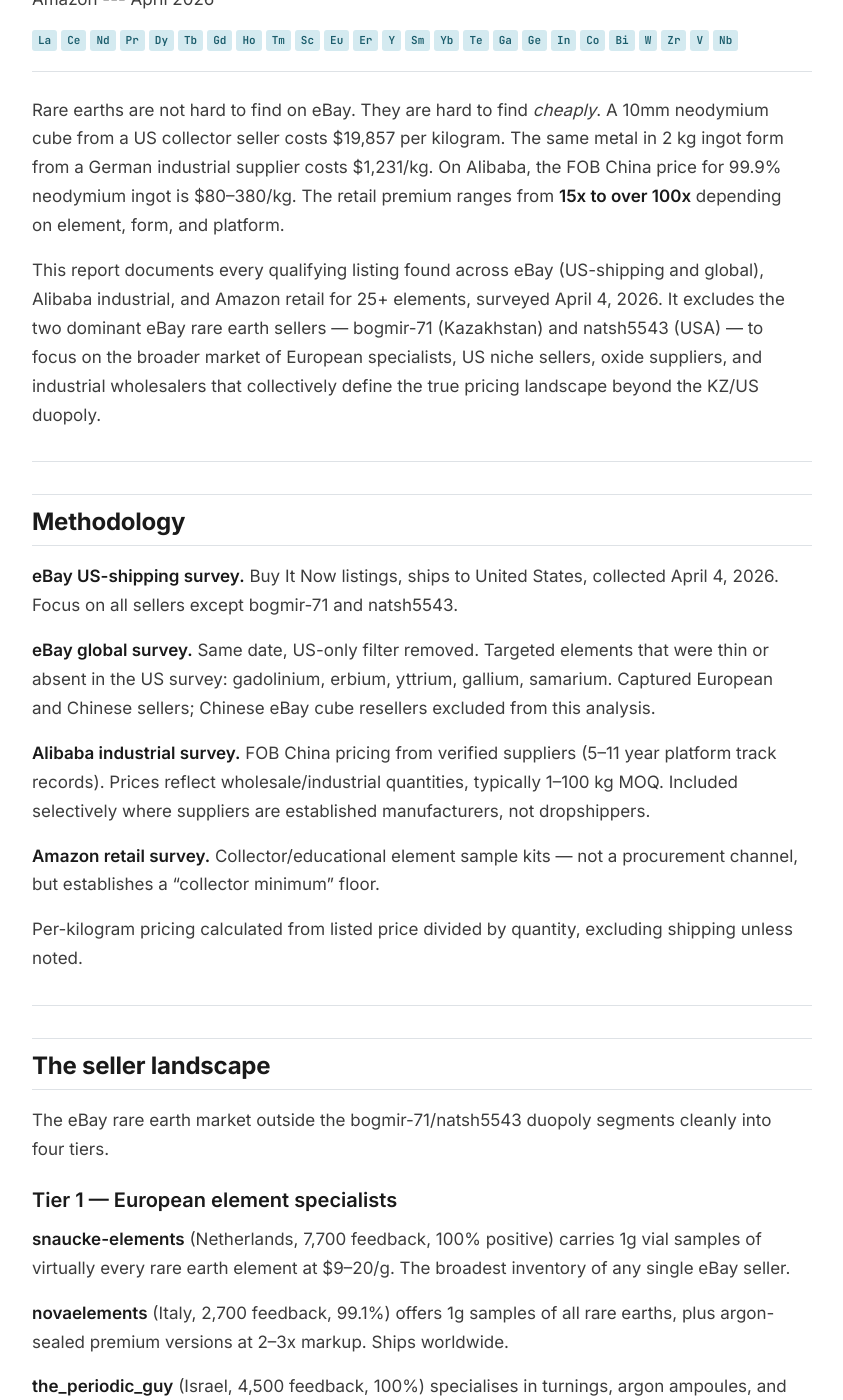
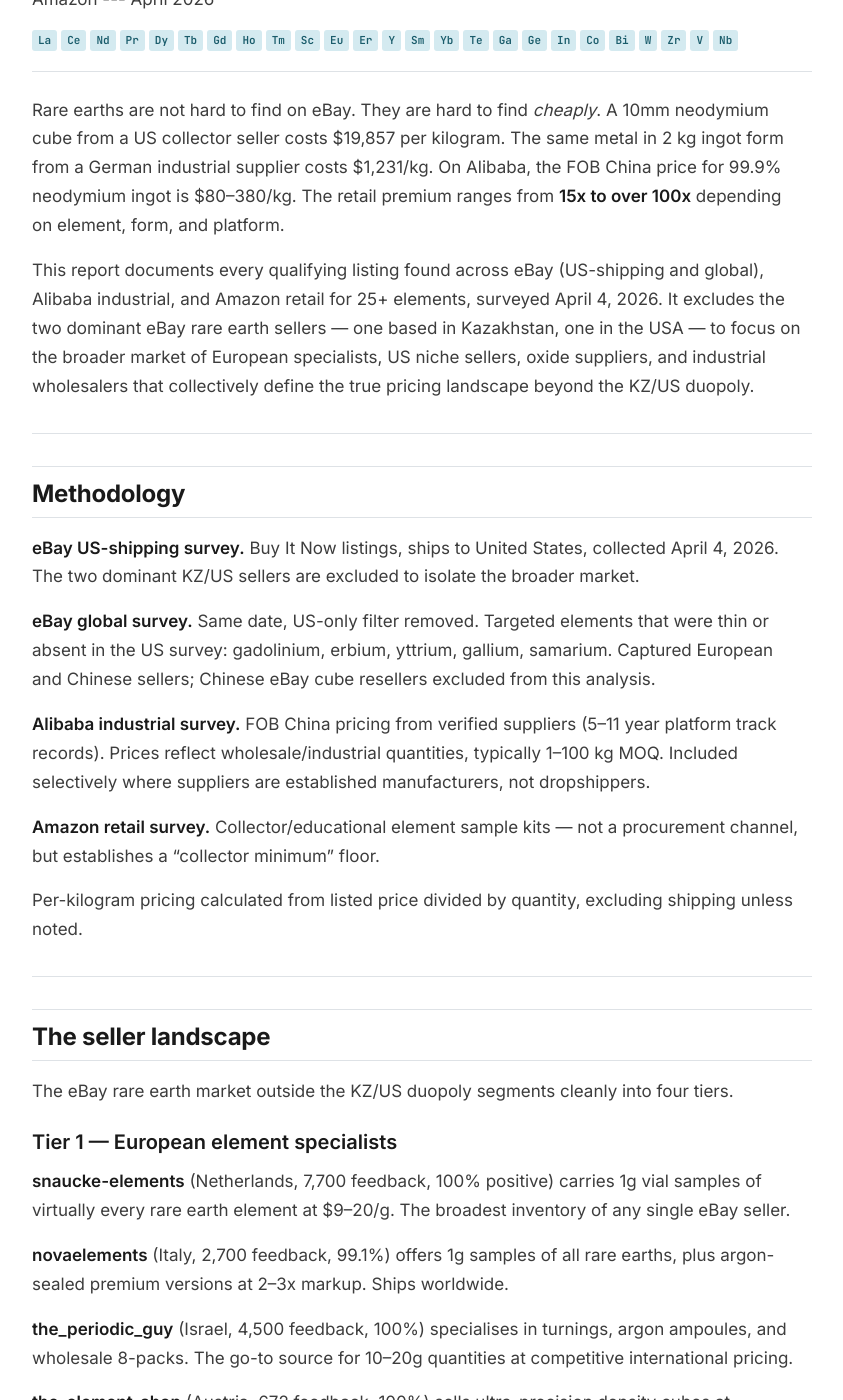
Before and after one commit to mironovb/lanthanides.io, a Jekyll site: the page built from _articles/ebay-rare-earth-market-research-april-2026.md, in a window 1280 px wide and 1400 px high, scrolled down 259 px. Shown: the whole window, without its empty margins (218-1061 px from the left). Built offline with Jekyll 4.4.1, drawn with Linux system fonts in a browser that asks for light colours; some of the changed text lies outside the part shown.

Commit message:
content: clean up data source references
Co-Authored-By: Claude Opus 4.6 <noreply@anthropic.com>

```diff
--- a/_articles/ebay-rare-earth-market-research-april-2026.md
+++ b/_articles/ebay-rare-earth-market-research-april-2026.md
@@ -10,13 +10,13 @@ elements: [La, Ce, Nd, Pr, Dy, Tb, Gd, Ho, Tm, Sc, Eu, Er, Y, Sm, Yb, Te, Ga, Ge
 
 Rare earths are not hard to find on eBay. They are hard to find *cheaply*. A 10mm neodymium cube from a US collector seller costs $19,857 per kilogram. The same metal in 2 kg ingot form from a German industrial supplier costs $1,231/kg. On Alibaba, the FOB China price for 99.9% neodymium ingot is $80--380/kg. The retail premium ranges from **15x to over 100x** depending on element, form, and platform.
 
-This report documents every qualifying listing found across eBay (US-shipping and global), Alibaba industrial, and Amazon retail for 25+ elements, surveyed April 4, 2026. It excludes the two dominant eBay rare earth sellers --- bogmir-71 (Kazakhstan) and natsh5543 (USA) --- to focus on the broader market of European specialists, US niche sellers, oxide suppliers, and industrial wholesalers that collectively define the true pricing landscape beyond the KZ/US duopoly.
+This report documents every qualifying listing found across eBay (US-shipping and global), Alibaba industrial, and Amazon retail for 25+ elements, surveyed April 4, 2026. It excludes the two dominant eBay rare earth sellers --- one based in Kazakhstan, one in the USA --- to focus on the broader market of European specialists, US niche sellers, oxide suppliers, and industrial wholesalers that collectively define the true pricing landscape beyond the KZ/US duopoly.
 
 ---
 
 ## Methodology
 
-**eBay US-shipping survey.** Buy It Now listings, ships to United States, collected April 4, 2026. Focus on all sellers except bogmir-71 and natsh5543.
+**eBay US-shipping survey.** Buy It Now listings, ships to United States, collected April 4, 2026. The two dominant KZ/US sellers are excluded to isolate the broader market.
 
 **eBay global survey.** Same date, US-only filter removed. Targeted elements that were thin or absent in the US survey: gadolinium, erbium, yttrium, gallium, samarium. Captured European and Chinese sellers; Chinese eBay cube resellers excluded from this analysis.
 
@@ -30,7 +30,7 @@ Per-kilogram pricing calculated from listed price divided by quantity, excluding
 
 ## The seller landscape
 
-The eBay rare earth market outside the bogmir-71/natsh5543 duopoly segments cleanly into four tiers.
+The eBay rare earth market outside the KZ/US duopoly segments cleanly into four tiers.
 
 ### Tier 1 --- European element specialists
 
@@ -136,7 +136,7 @@ Dysprosium oxide on Alibaba at $110--210/kg appears to represent extraordinary v
 |:--|:--|:--|:--|--:|:--|
 | Ganzhou Wanfeng | Nitrate | 99.9% | 1kg | $600 | China |
 
-No terbium metal listings were found outside the bogmir-71/natsh5543 duopoly. Ganzhou Wanfeng's Alibaba listing for Tb nitrate at $600/kg is the only non-duopoly data point, and it is subject to MOFCOM No. 18 export controls. Terbium remains one of the most supply-constrained elements on the market.
+No terbium metal listings were found outside the KZ/US duopoly. Ganzhou Wanfeng's Alibaba listing for Tb nitrate at $600/kg is the only non-duopoly data point, and it is subject to MOFCOM No. 18 export controls. Terbium remains one of the most supply-constrained elements on the market.
 
 ### Gadolinium (Gd) --- MOFCOM No. 18 controlled
 
--- a/_data/news.yml
+++ b/_data/news.yml
@@ -30,7 +30,7 @@
   elements: [La, Ce, Nd, Pr, Dy, Tb, Gd, Ho, Tm, Sc, Eu, Er, Y, Sm, Yb, Te, Ga, Ge, In, Co, Bi, W, Zr, V, Nb]
   references:
     - label: "Primary survey data: eBay (US-shipping & global), Alibaba, Amazon"
-      note: "Survey date 4 Apr 2026; excludes bogmir-71 (KZ) and natsh5543 (US) seller accounts"
+      note: "Survey date 4 Apr 2026; two dominant KZ/US seller accounts excluded"
 
 - date: 2026-04-03
   headline: "China's invisible rare earth wall: why suspended controls don't mean available supply"
```
